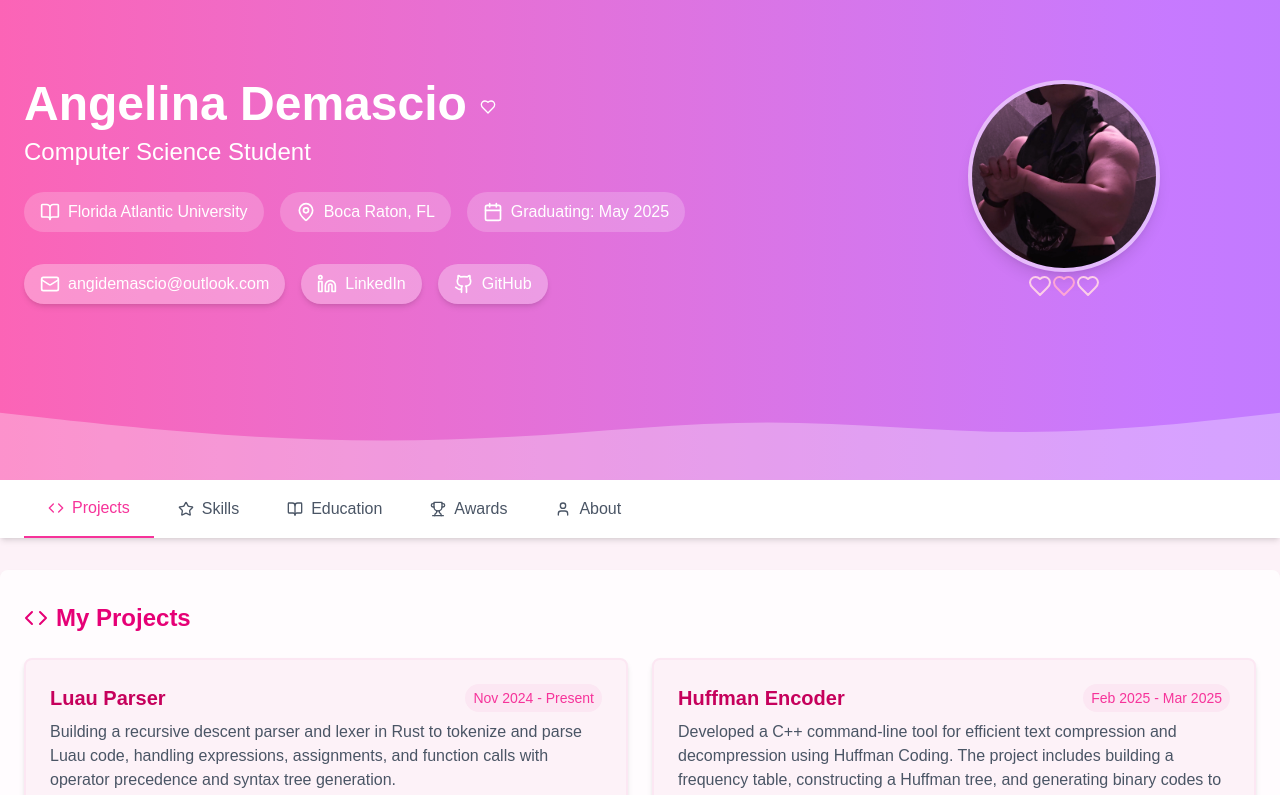
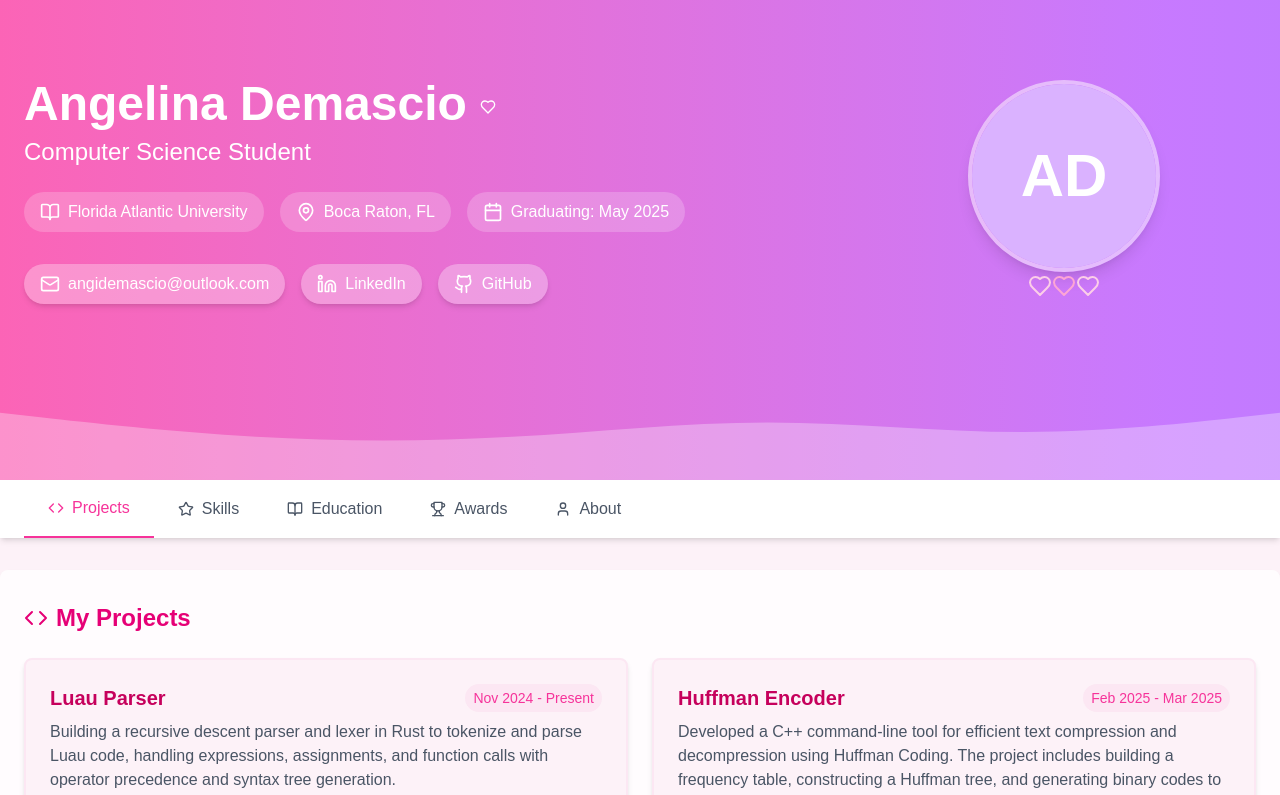
Before and after one commit to angidemascio/Portfolio-Site, a Next.js app: page / in a window 1280 px wide. Shown: the top 795 px of the page. Built offline with nearby package versions, Linux system fonts and the light colour scheme.

Commit message:
Delete image

```diff
--- a/src/app/page.tsx
+++ b/src/app/page.tsx
@@ -212,15 +212,6 @@ export default function Home(): JSX.Element {
               <div className="w-48 h-48 rounded-full overflow-hidden border-4 border-white/50 mx-auto shadow-lg relative">
                 <div className="w-full h-full bg-purple-300 flex items-center justify-center">
                   <span className="text-6xl font-bold text-white">AD</span>
-                  {<Image
-                    src="/photo.jpg"
-                    alt="Angelina Demascio"
-                    fill
-                    sizes="(max-width: 768px) 0px, 192px"
-                    className="object-cover"
-                    priority
-                  />
-                  }
                 </div>
               </div>
               <div className="flex justify-center mt-2">
```
Also changed, not shown: public/photo.jpg (deleted).
